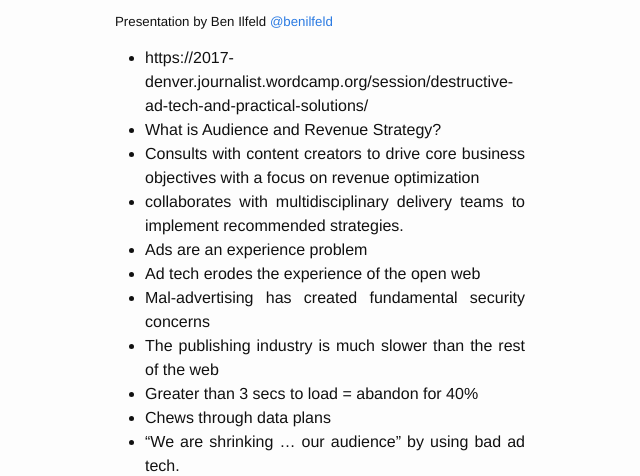
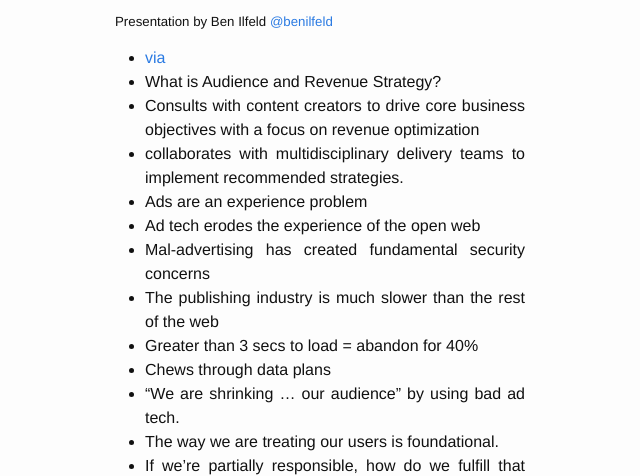
Before and after one commit to AramZS/aramzs.github.io, a Jekyll site: the page built from _posts/2017-08-17-Notes-From-Destructive-Ad-Tech-and-Practical-Solutions.markdown, in a window 1280 px wide and 900 px high, cut to the strip 424-900 px from the top of the window. Shown: the whole strip, without its empty margins (320-960 px from the left). Built offline with Jekyll 4.4.1, drawn with Linux system fonts in a browser that asks for light colours.

Commit message:
Better link

```diff
--- a/_posts/2017-08-17-Notes-From-Destructive-Ad-Tech-and-Practical-Solutions.markdown
+++ b/_posts/2017-08-17-Notes-From-Destructive-Ad-Tech-and-Practical-Solutions.markdown
@@ -10,7 +10,7 @@ excerpt: "Publishers have agency here, they're part of the problem & they should
 
 ##### Presentation by Ben Ilfeld [@benilfeld](https://twitter.com/benilfeld)
 
- - https://2017-denver.journalist.wordcamp.org/session/destructive-ad-tech-and-practical-solutions/
+ - [via](https://2017-denver.journalist.wordcamp.org/session/destructive-ad-tech-and-practical-solutions/)
  - What is Audience and Revenue Strategy?
   - Consults with content creators to drive core business objectives with a focus on revenue optimization
   - collaborates with multidisciplinary delivery teams to implement recommended strategies.
```
